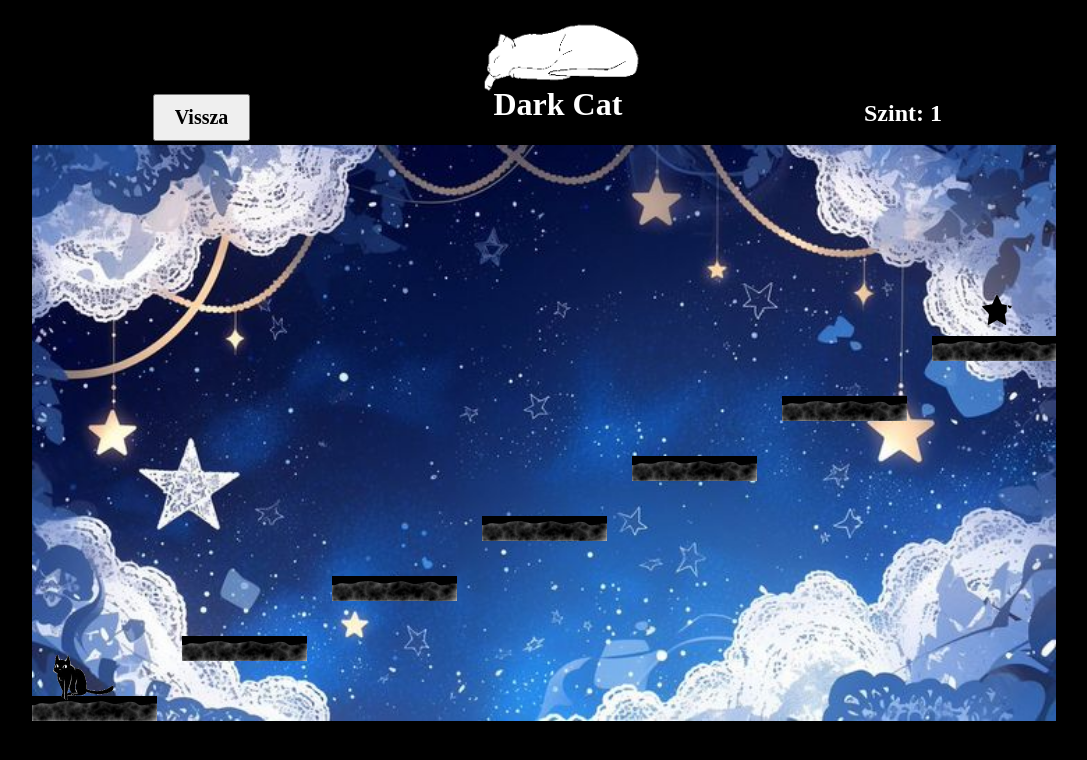
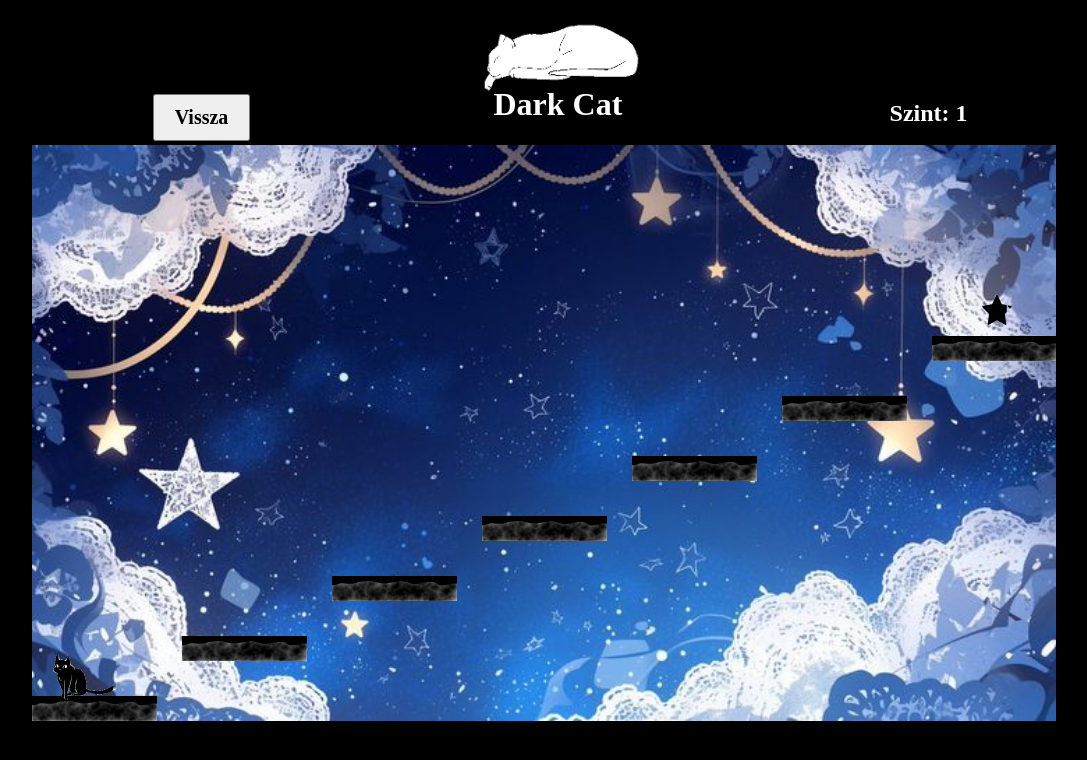
Before and after one commit to Nevtelenlany/Nevtelenlany.darkcat.github.io, a plain HTML site: page jatek/jatek.html in a window 1280 px wide. Shown: the whole page, without its empty margins (96-1183 px from the left). Drawn offline with Linux system fonts and the light colour scheme.

Commit message:
Update jatek.css

```diff
--- a/jatek/jatek.css
+++ b/jatek/jatek.css
@@ -29,7 +29,7 @@ canvas{
 #szintSzam {
     position: absolute;
     margin-top: -3.5%;
-    left: 75%;
+    left: 77%;
     font-size: 24px;
     color: white;
     font-weight: bold;}
```
